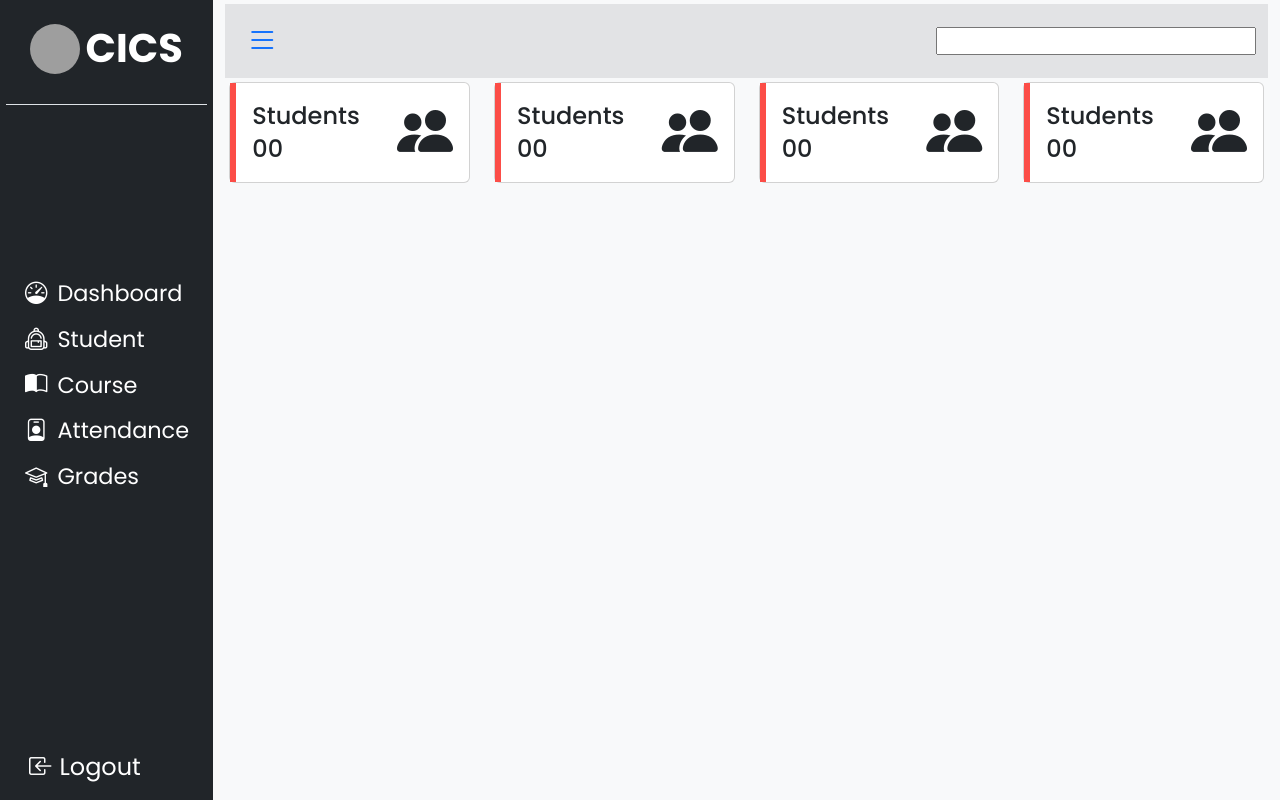
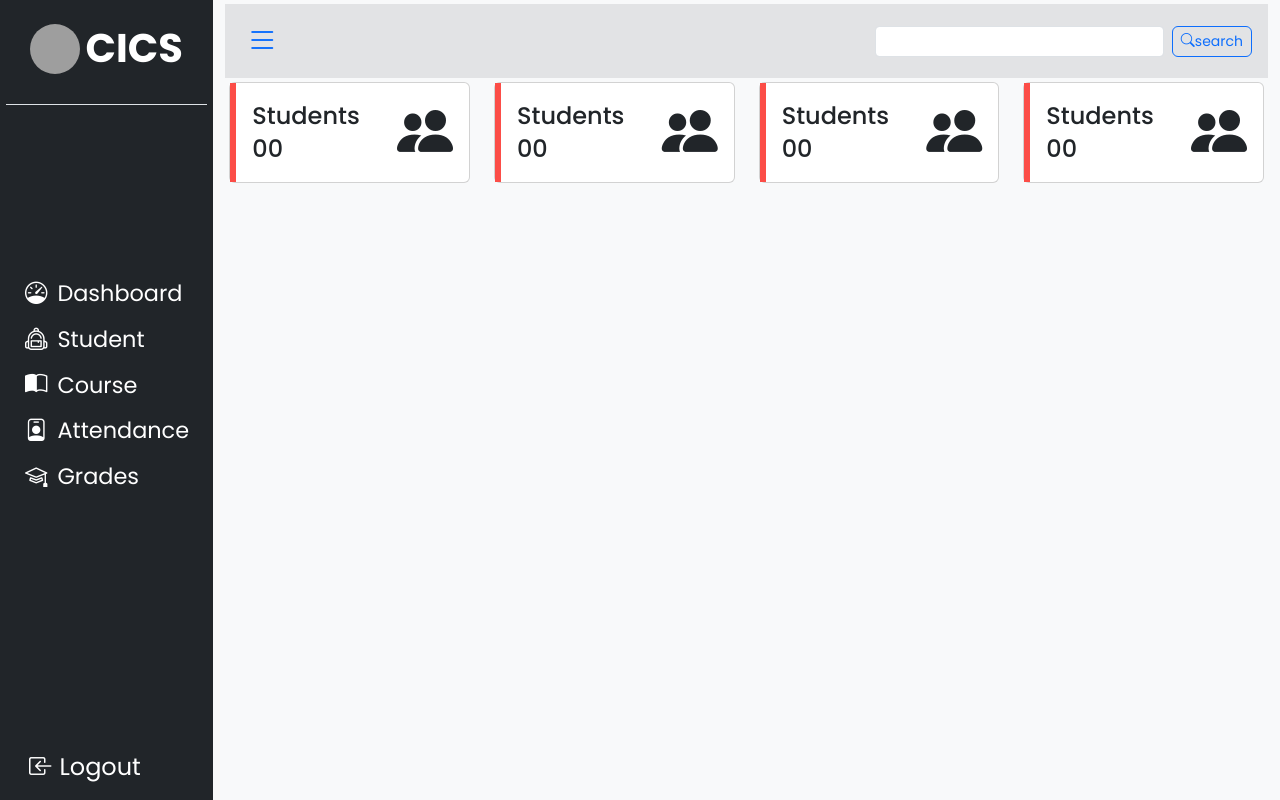
Before and after one commit to emikehenri/infosystem, a PHP site: page /component/dashboard.php in a window 1280 px wide. Run offline with PHP 8.4, Linux system fonts and the light colour scheme; some libraries are stand-ins or nearby versions; grey boxes are pictures that could not be loaded.

Commit message:
added search bar

```diff
--- a/src/component/dashboard.php
+++ b/src/component/dashboard.php
@@ -92,12 +92,16 @@
             <div class = "col-xl-10 bg-light">
               <nav class = "navbar navbar-expand-xl bg-secondary-subtle mt-1">
                   <div class = "container-fluid">
-                    <button type = "submit" id = "menu" class = "btn btn-sm btn-none">
+                    <button type = "submit" id = "menu" class = "btn btn-sm btn-none rounded-circle">
                     <i class="bi bi-list fs-2 text-primary"></i>
                     </button>
 
-                    <form>
-                      <input type = "search">
+                    <form class = "d-flex flex-row align-items-center">
+                      <input type = "search" class = "form-control form-control-sm me-2" aria-label = "search">
+                      <button type = "search" class = "btn btn-sm btn-outline-primary rounded-2 d-flex flex-row me-1">
+                      <i class="bi bi-search"></i>
+                      search
+                      </button>
                     </form>
                   </div>
               </nav>
```
